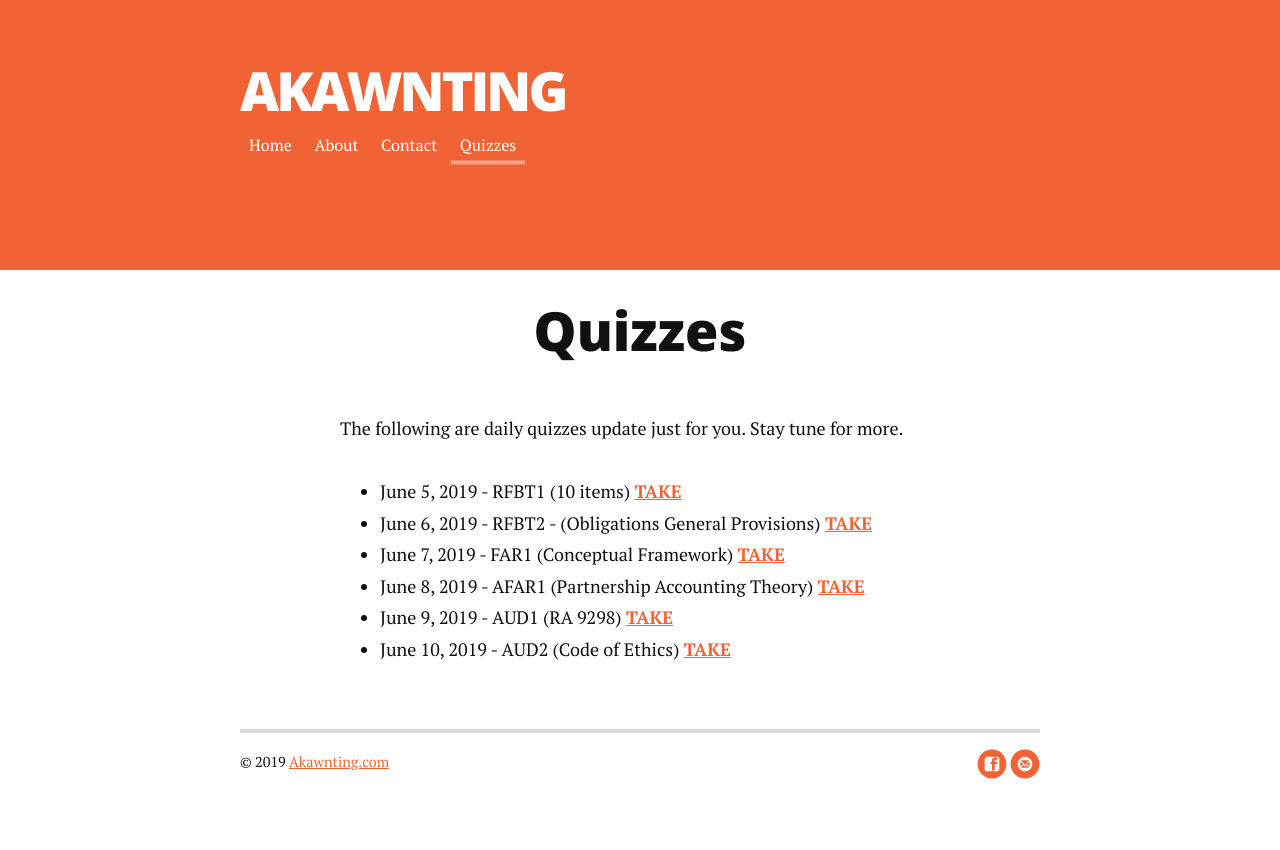
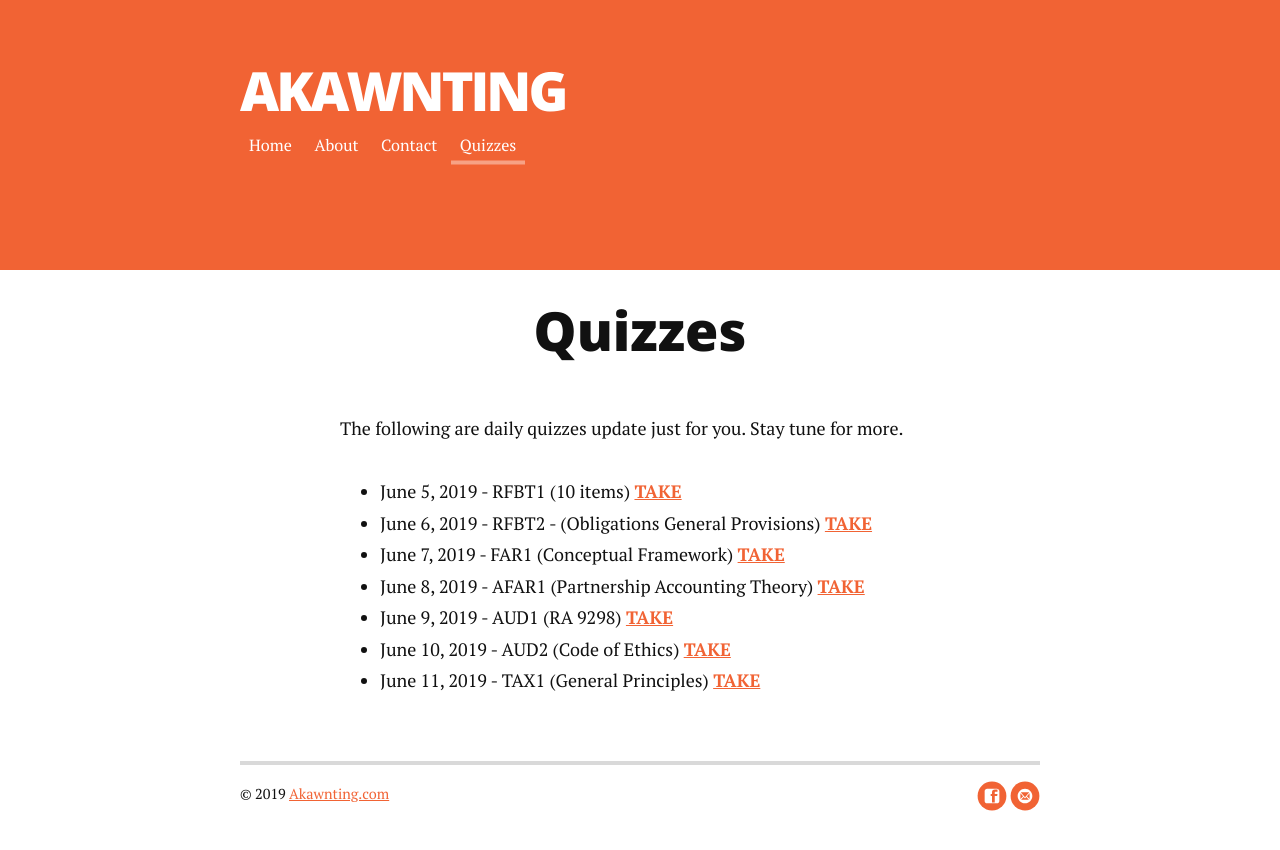
Before and after one commit to crazylynxsystem/akawnting, a Jekyll site: the page built from quizzes.md, in a window 1280 px wide. Shown: the top 850 px of the page. Built offline with Jekyll 4.4.1, drawn with Linux system fonts in a browser that asks for light colours; nearby versions of some CDN libraries.

Commit message:
update quiz

```diff
--- a/quizzes.md
+++ b/quizzes.md
@@ -13,5 +13,6 @@ title: Quizzes
 		<li>June 8, 2019 - AFAR1 (Partnership Accounting Theory) <a href="https://forms.gle/ttf8KJ55MPTBcMtj7" target="_blank"><strong>TAKE</strong></a></li>
 		<li>June 9, 2019 - AUD1 (RA 9298) <a href="https://forms.gle/XSZ7TQiSCm7U5Jxf9" target="_blank"><strong>TAKE</strong></a></li>
 		<li>June 10, 2019 - AUD2 (Code of Ethics) <a href="https://forms.gle/vtfEyLFcgtfkBUVj8" target="_blank"><strong>TAKE</strong></a></li>
+		<li>June 11, 2019 - TAX1 (General Principles) <a href="https://forms.gle/qBBhmek4GAcCxQ7dA" target="_blank"><strong>TAKE</strong></a></li>
 	</ul>
 </div>
```
Also changed, not shown: 2 other files.
